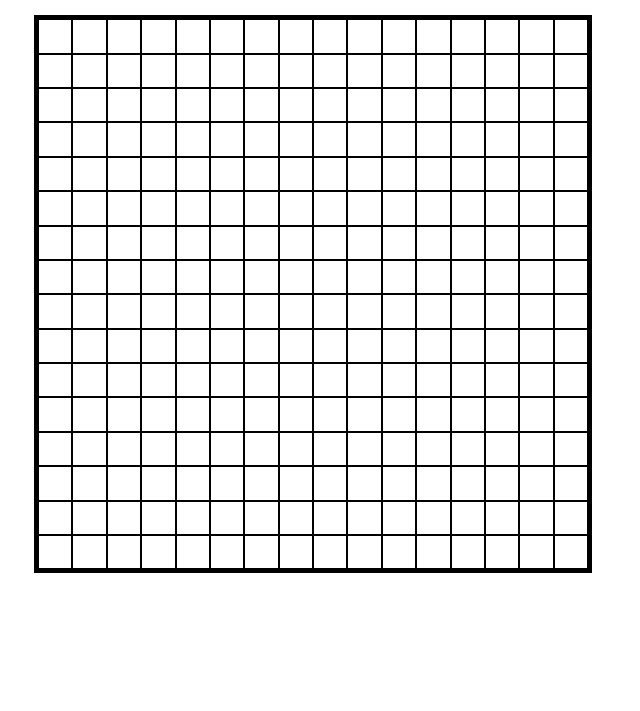
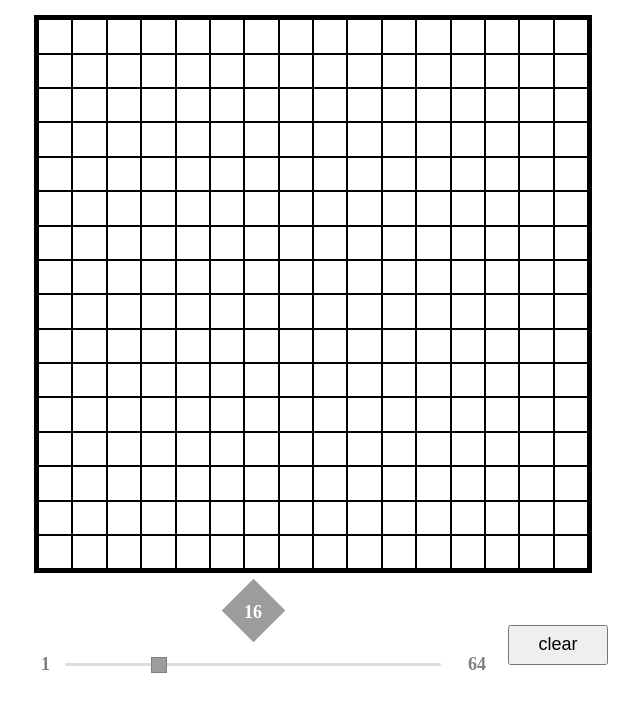
Before and after one commit to cphung913/odin-etch-a-sketch, a plain HTML site: page index.html in a window 1280 px wide. Shown: the part 119-830 px from the top of the page, without its empty margins (327-967 px from the left). Before the commit the page ends 800 px from the top, so only its background shows below. Drawn offline with Linux system fonts and the light colour scheme.

Commit message:
created slider + functionality

```diff
--- a/index.html
+++ b/index.html
@@ -11,7 +11,17 @@
     <h1>Etch-a-Sketch</h1>
     <div class="board"></div>
     <div class="settings">
-
+        <div class="range">
+            <div class="sliderValue">
+                <span>16</span>
+            </div>
+            <div class="field">
+                <div class="value left">1</div>
+                <input type="range" min="1" max="64" value="16" steps="1">
+                <div class="value right">64</div>
+            </div>
+        </div>
+        <button>clear</button>
     </div>
 </body>
 </html>
--- a/script.js
+++ b/script.js
@@ -2,21 +2,30 @@ const board = document.querySelector(".board");
 const row = document.createElement("div");
 const tile = document.createElement("div");
 
-let set = 16;
+const slideValue = document.querySelector("span");
+const inputSlider = document.querySelector("input");
+inputSlider.oninput = (() => {
+    let value = inputSlider.value;
+    slideValue.textContent = value;
+    createTiles(value);
+})
 
 row.classList.add("row");
 tile.classList.add("tile");
 
 function createTiles(num) {
+    board.innerHTML = "";
+    const tempRow = row.cloneNode();
+
     for(let i = 0; i < num; i++) {
         const temp = tile.cloneNode();
-        row.append(temp);
+        tempRow.append(temp);
     }
 
     for(let i = 0; i < num; i++) {
-        const temp = row.cloneNode(true);
+        const temp = tempRow.cloneNode(true);
         board.append(temp);
     }
 }
 
-createTiles(set);
+createTiles(16);
--- a/style.css
+++ b/style.css
@@ -21,3 +21,95 @@ h1 {
     display: flex;
     flex: 1 1 0;
 }
+
+.settings {
+    display: flex;
+    justify-content: center;
+    margin-top: 4cqw;
+}
+
+button {
+    height: 40px;
+    width: 100px;
+    font-size: 18px;
+}
+
+.range {
+    height: 80px;
+    width: 380px;
+    padding: 0 65px 0 45px;
+}
+
+.range .field {
+    position: relative;
+    display: flex;
+    align-items: center;
+    justify-content: center;
+    height: 100%;
+}
+
+.range .field .value {
+    position: absolute;
+    font-size: 18px;
+    font-weight: 600;
+    color: rgb(128, 128, 128);
+}
+
+.range .field .value.left {
+    left: -22px;
+}
+
+.range .field .value.right {
+    right: -43px;
+}
+
+.range .sliderValue {
+    position: relative;
+    width: 100%;
+    left: 50%;
+}
+
+.range .sliderValue span {
+    position: absolute;
+    color: white;
+    font-weight: bold;
+    font-size: 18px;
+    text-align: center;
+    height: 45px;
+    width: 45px;
+    top: -40px;
+    transform: translateX(-50%);
+    line-height: 55px;
+    z-index: 2;
+}
+
+.range .sliderValue span:after {
+    position: absolute;
+    content: "";
+    height: 45px;
+    width: 45px;
+    background-color: rgb(156, 156, 156);
+    transform: translateX(-50%) rotate(45deg);
+    left: 50%;
+    bottom: -8%;
+    z-index: -1;
+}
+
+.range .field input {
+    appearance: none;
+    height:  3px;
+    width: 100%;
+    background-color: #ddd;
+    border-radius: 5px;
+    outline: none;
+    border: none;
+}
+
+.range .field input::-webkit-slider-thumb {
+    appearance: none;
+    height: 16px;
+    width: 16px;
+    background-color: rgb(156, 156, 156);
+    border: 1px solid rgb(128, 128, 128);
+    cursor: pointer;
+}
```
